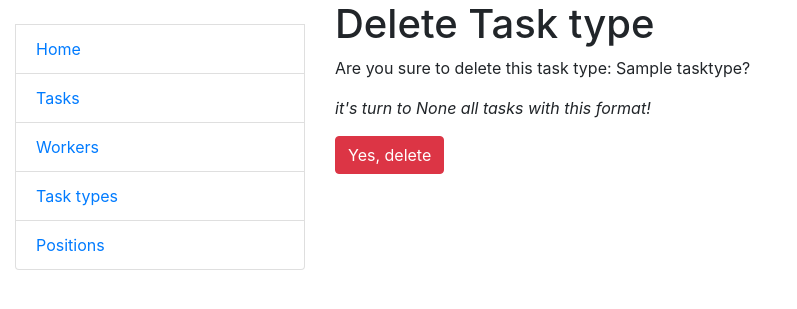
After one commit to DenysHalytskyi/it-task-manager, a Django app: page /task_types/delete/1/ in a window 1280 px wide. The commit adds this page. Shown: the top 309 px of the page, without its empty margins (0-797 px from the left). Run offline with Django 5.2, Linux system fonts and the light colour scheme; tables that the repository leaves empty hold one stand-in row (values such as "Sample post").

Commit message:
complete implementation of task types delete functionality

```diff
--- a/manager/urls.py
+++ b/manager/urls.py
@@ -15,6 +15,7 @@ from manager.views import (
     TaskDeleteView,
     TaskTypeCreateView,
     TaskTypeUpdateView,
+    TaskTypeDeleteView,
     )
 
 app_name = "manager"
@@ -37,4 +38,5 @@ urlpatterns = [
     path("task_types/update/<int:pk>/", TaskTypeUpdateView.as_view(), name="task-type-update"),
 
     path("tasks/delete/<int:pk>/", TaskDeleteView.as_view(), name="task-delete"),
+    path("task_types/delete/<int:pk>/", TaskTypeDeleteView.as_view(), name="task-type-delete"),
 ]
--- a/manager/views.py
+++ b/manager/views.py
@@ -118,3 +118,9 @@ class TaskDeleteView(generic.DeleteView):
     model = Task
     success_url = reverse_lazy("manager:task-list")
     template_name = "manager/task_confirm_delete.html"
+
+
+class TaskTypeDeleteView(generic.DeleteView):
+    model = TaskType
+    success_url = reverse_lazy("manager:task-type-list")
+    template_name = "manager/task_type_confirm_delete.html"
--- /dev/null
+++ b/templates/manager/task_type_confirm_delete.html
@@ -0,0 +1,12 @@
+{% extends "base.html" %}
+
+{% block content %}
+  <h1>Delete Task type</h1>
+  <p>Are you sure to delete this task type: {{ object }}?</p>
+  <p><i>it's turn to None all tasks with this format!</i></p>
+  <form action="" method="post">
+  {% csrf_token %}
+    <input class="btn btn-danger" type="submit" value="Yes, delete">
+  </form>
+
+{% endblock %}
--- a/templates/manager/task_type_detail.html
+++ b/templates/manager/task_type_detail.html
@@ -30,4 +30,5 @@
   <a class="btn btn-warning btn-sm" href="{% url 'manager:task-type-update' pk=task_type.id %}">
   Update
   </a>
+  <a class="btn btn-danger" href="{% url 'manager:task-type-delete' pk=task_type.id %}">Delete</a>
 {% endblock %}
--- a/templates/manager/task_type_form.html
+++ b/templates/manager/task_type_form.html
@@ -2,7 +2,7 @@
 {% load crispy_forms_filters %}
 
 {% block content %}
-  <h1>{{ object|yesno:"Update,Create" }} Tast type:</h1>
+  <h1>{{ object|yesno:"Update,Create" }} Task type:</h1>
   <form action="" method="post">
     {% csrf_token %}
     {{ form|crispy }}
```
